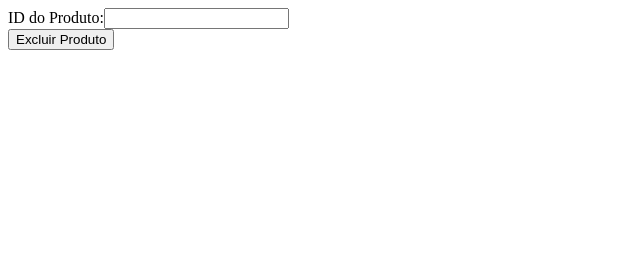
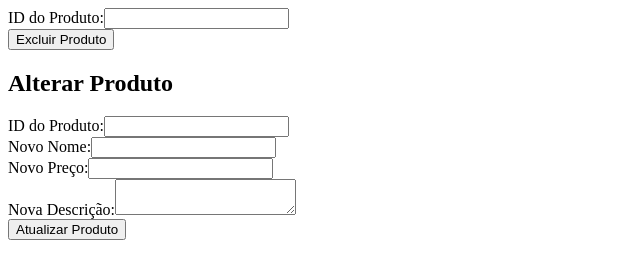
Before and after one commit to Mari-Couto/Ecommerce-api, a React (Vite) app in the folder Front_ecommerce/: page / in a window 1280 px wide. Shown: the part 318-596 px from the top of the page, without its empty margins (0-640 px from the left). Built offline with nearby package versions, Linux system fonts and the light colour scheme; no server answers.

Commit message:
patch de produto no react

```diff
--- a/Front_ecommerce/src/App.jsx
+++ b/Front_ecommerce/src/App.jsx
@@ -1,6 +1,7 @@
 import './App.css'
 import DeleteProduct from './components/DeleteProduct';
 import OneProduct from './components/OneProduct';
+import PatchProduct from './components/PatchProduct';
 import ProductList from './components/ProductList';
 import SendProduct from './components/SendProduct';
 
@@ -12,6 +13,7 @@ function App() {
         <ProductList/>
         <SendProduct/>
         <DeleteProduct/>
+        <PatchProduct/>
       </div>
   )
 }
--- /dev/null
+++ b/Front_ecommerce/src/components/PatchProduct.jsx
@@ -0,0 +1,70 @@
+import { useState } from 'react';
+import axios from 'axios';
+
+const PatchProduct = () => {
+  const [productId, setProductId] = useState('');
+  const [productName, setProductName] = useState('');
+  const [productPrice, setProductPrice] = useState('');
+  const [productDescription, setProductDescription] = useState('');
+  const [message, setMessage] = useState('');
+
+  const handleChange = (e) => {
+    const { name, value } = e.target;
+    if (name === 'productId') {
+      setProductId(value);
+    } else if (name === 'productName') {
+      setProductName(value);
+    } else if (name === 'productPrice') {
+      setProductPrice(value);
+    } else if (name === 'productDescription') {
+      setProductDescription(value);
+    }
+  };
+
+  const handleSubmit = async (e) => {
+    e.preventDefault();
+
+    try {
+      const response = await axios.patch(`http://localhost:3000/produtos/${productId}`, {
+        nome: productName,
+        preco: productPrice,
+        descricao: productDescription
+      });
+      setMessage(response.data.message);
+      setProductId('');
+      setProductName('');
+      setProductPrice('');
+      setProductDescription('');
+    } catch (error) {
+      setMessage('Erro ao atualizar produto. Por favor, tente novamente.');
+    }
+  };
+
+  return (
+    <div>
+      <h2>Alterar Produto</h2>
+      <form onSubmit={handleSubmit}>
+        <div>
+          <label>ID do Produto:</label>
+          <input type="text" name="productId" value={productId} onChange={handleChange} required />
+        </div>
+        <div>
+          <label>Novo Nome:</label>
+          <input type="text" name="productName" value={productName} onChange={handleChange} />
+        </div>
+        <div>
+          <label>Novo Preço:</label>
+          <input type="number" name="productPrice" value={productPrice} onChange={handleChange} />
+        </div>
+        <div>
+          <label>Nova Descrição:</label>
+          <textarea name="productDescription" value={productDescription} onChange={handleChange} />
+        </div>
+        <button type="submit">Atualizar Produto</button>
+      </form>
+      {message && <p>{message}</p>}
+    </div>
+  );
+};
+
+export default PatchProduct;
```
